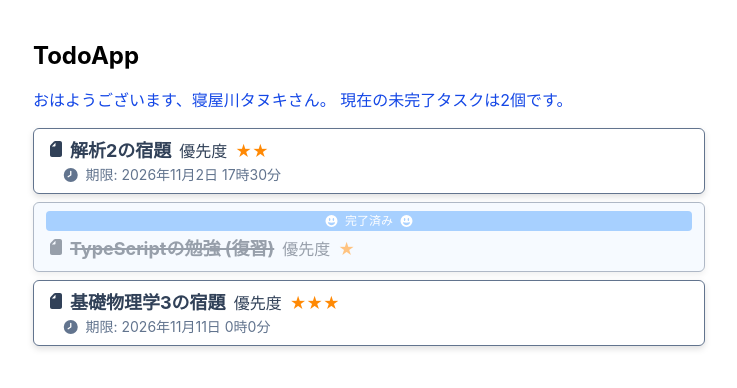
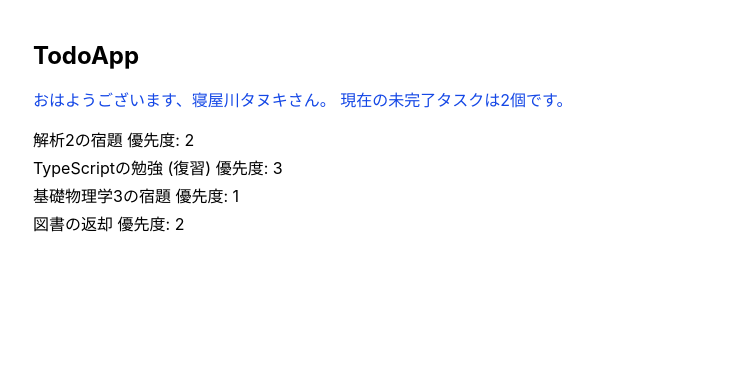
Before and after one commit to TakeshiWada1980/react-todo-app, a React (Vite) app: page / in a window 1280 px wide. Shown: the top 388 px of the page, without its empty margins (271-1008 px from the left). Built offline with nearby package versions, Linux system fonts and the light colour scheme.

Commit message:
lecture05 step00: 第04回終了時点の確認用コード

```diff
--- a/src/App.tsx
+++ b/src/App.tsx
@@ -6,8 +6,8 @@ import TodoList from "./TodoList";
 
 const App = () => {
   const [todos, setTodos] = useState<Todo[]>(initTodos);
-  const uncompletedCount = todos.filter((todo: Todo) => !todo.isDone).length; // 未完了タスクの数え上げ
-  console.log(JSON.stringify(todos, null, 2));
+
+  const uncompletedCount = todos.filter((todo) => !todo.isDone).length;
 
   return (
     <div className="mx-4 mt-10 max-w-2xl md:mx-auto">
--- a/src/TodoList.tsx
+++ b/src/TodoList.tsx
@@ -1,49 +1,8 @@
-// import type { Todo } from "./types";
-
-// type Props = {
-//   todos: Todo[];
-// };
-
-// const TodoList = (props: Props) => {
-//   const todos = props.todos;
-
-//   if (todos.length === 0) {
-//     return (
-//       <div className="text-red-500">
-//         現在、登録されているタスクはありません。
-//       </div>
-//     );
-//   }
-
-//   return (
-//     <div className="space-y-1">
-//       {todos.map((todo) => (
-//         <div key={todo.id}>
-//           {todo.name} 優先度: {todo.priority}
-//         </div>
-//       ))}
-//     </div>
-//   );
-// };
-
-// export default TodoList;
-
-import React from "react";
 import type { Todo } from "./types";
-import dayjs from "dayjs";
-import { FontAwesomeIcon } from "@fortawesome/react-fontawesome";
-import {
-  faFile,
-  faClock,
-  faFaceGrinWide,
-} from "@fortawesome/free-solid-svg-icons";
-import { twMerge } from "tailwind-merge";
 
 type Props = {
   todos: Todo[];
 };
-
-const num2star = (n: number): string => "★".repeat(4 - n);
 
 const TodoList = (props: Props) => {
   const todos = props.todos;
@@ -57,49 +16,10 @@ const TodoList = (props: Props) => {
   }
 
   return (
-    <div className="flex flex-col gap-2">
+    <div className="space-y-1">
       {todos.map((todo) => (
-        <div
-          key={todo.id}
-          className={twMerge(
-            "rounded-md border border-slate-500 bg-white px-3 py-2 drop-shadow-md",
-            todo.isDone && "bg-blue-50 opacity-50",
-          )}
-        >
-          {todo.isDone && (
-            <div className="mb-1 rounded bg-blue-400 px-2 py-0.5 text-center text-xs text-white">
-              <FontAwesomeIcon icon={faFaceGrinWide} className="mr-1.5" />
-              完了済み
-              <FontAwesomeIcon icon={faFaceGrinWide} className="ml-1.5" />
-            </div>
-          )}
-          <div className="flex flex-row items-baseline text-slate-700">
-            <FontAwesomeIcon icon={faFile} flip="horizontal" className="mr-1" />
-            <div
-              className={twMerge(
-                "text-lg font-bold",
-                todo.isDone && "line-through decoration-2",
-              )}
-            >
-              {todo.name}
-            </div>
-            <div className="ml-2">優先度 </div>
-            <div className="ml-2 text-orange-400">
-              {num2star(todo.priority)}
-            </div>
-          </div>
-          {todo.deadline && (
-            <div className="ml-4 flex items-center text-sm text-slate-500">
-              <FontAwesomeIcon
-                icon={faClock}
-                flip="horizontal"
-                className="mr-1.5"
-              />
-              <div className={twMerge(todo.isDone && "line-through")}>
-                期限: {dayjs(todo.deadline).format("YYYY年M月D日 H時m分")}
-              </div>
-            </div>
-          )}
+        <div key={todo.id}>
+          {todo.name} 優先度: {todo.priority}
         </div>
       ))}
     </div>
--- a/src/WelcomeMessage.tsx
+++ b/src/WelcomeMessage.tsx
@@ -1,5 +1,3 @@
-import React from "react";
-
 type Props = {
   name: string;
   uncompletedCount: number; // 追加
--- a/src/initTodos.ts
+++ b/src/initTodos.ts
@@ -23,4 +23,11 @@ export const initTodos: Todo[] = [
     priority: 1,
     deadline: new Date(2026, 10, 11),
   },
+  {
+    id: uuid(),
+    name: "図書の返却",
+    isDone: true,
+    priority: 2,
+    deadline: null,
+  },
 ];
```
Also changed, not shown: 1 other file (tests, documents, lock files or other folders).
